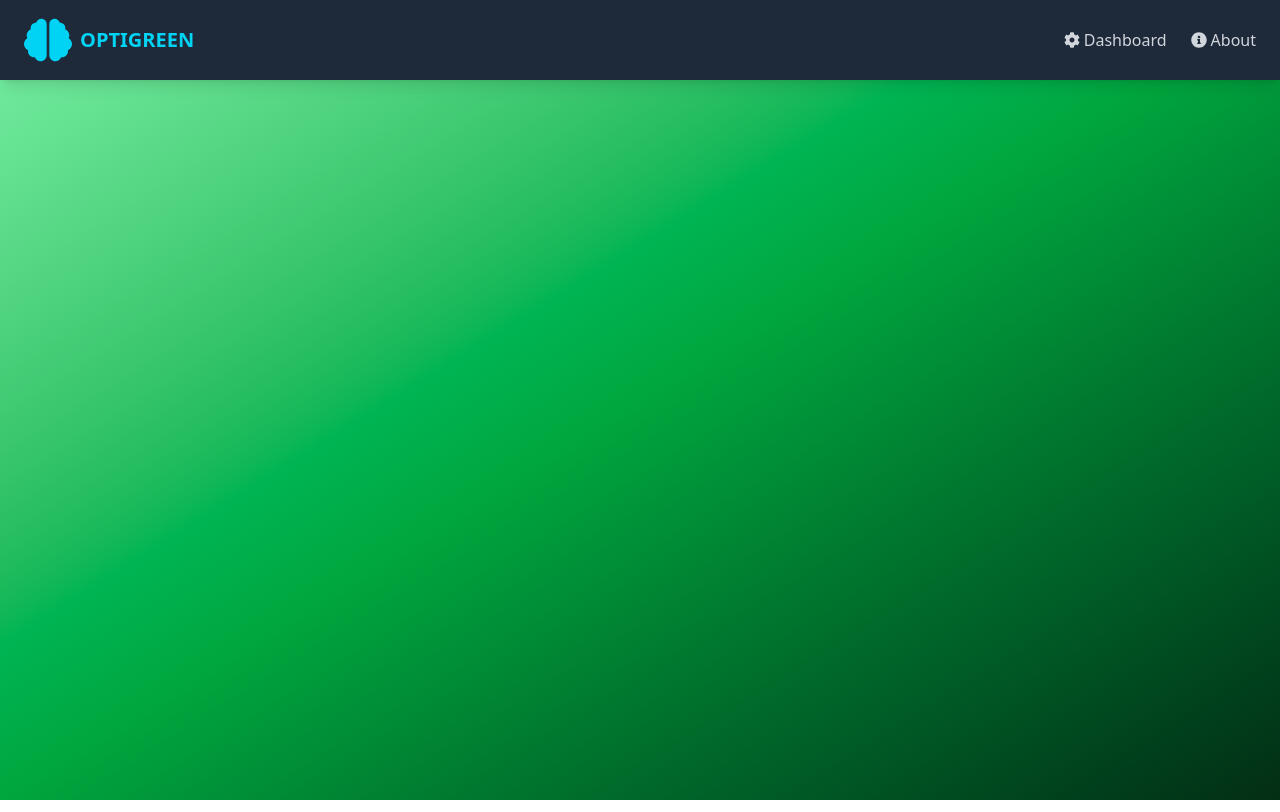
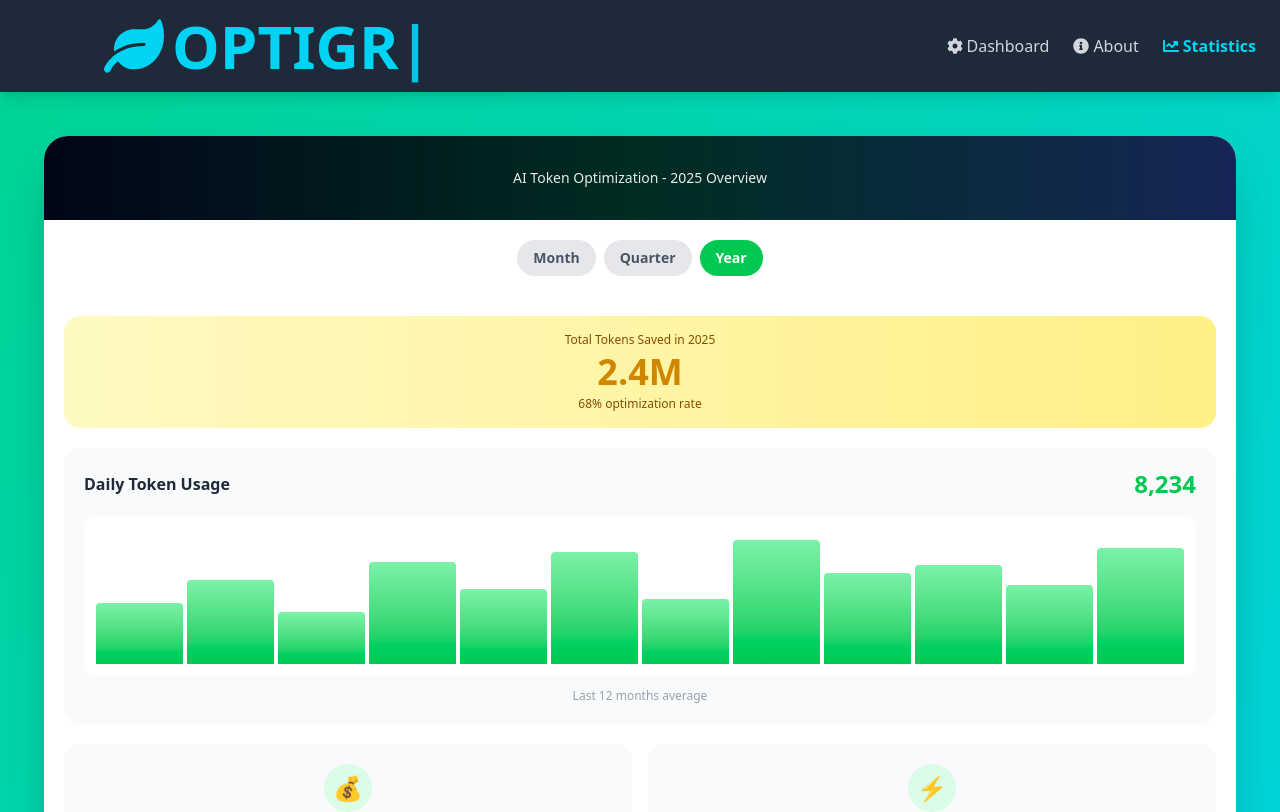
Before and after one commit to demeb324/Desert-Dev-Hackathon, a React (Vite) app in the folder tokenwise/: page /statistics in a window 1280 px wide. Shown: the top 812 px of the page. Built offline with nearby package versions, Linux system fonts and the light colour scheme.

Commit message:
statics page added

```diff
--- a/tokenwise/src/App.tsx
+++ b/tokenwise/src/App.tsx
@@ -2,18 +2,22 @@ import { BrowserRouter as Router, Routes, Route } from "react-router-dom";
 import Navbar from "./components/Navbar";
 import Dashboard from "./pages/Dashboard.tsx";
 import About from "./pages/About";
+import OptiGreenYearlyStats from "./pages/OptiGreenYearlyStats";
+import FooterCustom from "./components/FooterCustom.tsx";
 
 const App: React.FC = () => {
     return (
         <Router>
-            <div className="min-h-screen bg-gradient-to-br from-green-300 via-green-600 to-green-950 text-white">
+            <div className="min-h-screen bg-gradient-to-br from-emerald-400 to-cyan-400  text-white">
                 <Navbar />
                 <main className="p-6">
                     <Routes>
                         <Route path="/" element={<Dashboard />} />
                         <Route path="/about" element={<About />} />
+                        <Route path="/statistics" element={<OptiGreenYearlyStats />} />
                     </Routes>
                 </main>
+                <FooterCustom/>
             </div>
         </Router>
     );
--- /dev/null
+++ b/tokenwise/src/components/FooterCustom.tsx
@@ -0,0 +1,7 @@
+export default  function FooterCustom(){
+    return (
+    <div className="text-center py-5 bg-gray-50 text-xs text-black">
+        OptiGreen v1.0 • Last updated: Nov 9, 2025
+    </div>
+    )
+}
--- a/tokenwise/src/components/Navbar.tsx
+++ b/tokenwise/src/components/Navbar.tsx
@@ -1,5 +1,6 @@
 import { Link, useLocation } from "react-router-dom";
-import { FaBrain, FaCog, FaInfoCircle } from "react-icons/fa";
+import {FaBrain, FaChartLine, FaCog, FaInfoCircle, FaLeaf} from "react-icons/fa";
+import TypewriterText from "./typewriter.tsx";
 
 const Navbar: React.FC = () => {
     const location = useLocation();
@@ -12,7 +13,8 @@ const Navbar: React.FC = () => {
     return (
         <nav className="flex items-center justify-between px-6 py-4 bg-gray-800 shadow-lg">
             <Link to="/" className="flex items-center gap-2 text-xl font-bold text-cyan-400">
-                <FaBrain className="text-5xl font-extrabold" /> OPTIGREEN
+                <FaLeaf className="text-6xl font-extrabold ml-20 font-mono" />
+                <TypewriterText text="OPTIGREEN" style="text-6xl" />
             </Link>
             <div className="flex items-center gap-6">
                 <Link to="/" className={linkClass("/")}>
@@ -21,6 +23,9 @@ const Navbar: React.FC = () => {
                 <Link to="/about" className={linkClass("/about")}>
                     <FaInfoCircle /> About
                 </Link>
+                <Link to="/statistics" className={linkClass("/statistics")}>
+                    <FaChartLine /> Statistics
+                </Link>
             </div>
         </nav>
     );
--- a/tokenwise/src/components/OptimizerPanel.tsx
+++ b/tokenwise/src/components/OptimizerPanel.tsx
@@ -10,7 +10,7 @@ const OptimizerPanel: React.FC<TokenOptimizerProps> = ({ tokenInput }) => {
     const optimizedResult=  tokenInput ? optimize_prompt(tokenInput) : ' Optimized prompt preview shown here...';
 
     const beforeTokens = estimateTokens(tokenInput)
-    const afterTokens = estimateTokens(optimizedResult)
+    const afterTokens = optimizedResult ===     ' Optimized prompt preview shown here...' ? 0 : estimateTokens(optimizedResult)
    // State to manage the visual feedback (e.g., change icon/text after successful copy)
     const [isCopied, setIsCopied] = useState(false);
 
--- a/tokenwise/src/components/TokenAnalyzer.tsx
+++ b/tokenwise/src/components/TokenAnalyzer.tsx
@@ -75,7 +75,7 @@ const TokenAnalyzer: React.FC = () => {
                     <div className="flex gap-2 mt-3">
                         <div className="flex-1 bg-gray-800 px-3 py-2 rounded">
                             <div className="text-xs text-gray-400 flex items-center gap-2"><FaDollarSign /> Cost</div>
-                            <div className="text-lg font-bold text-green-400 ">${cost.toFixed(3)}</div>
+                            <div className="text-lg font-bold text-green-400 ">${cost.toFixed(5)}</div>
                         </div>
                         <div className="flex-1 bg-gray-800 px-3 py-2 rounded">
                             <div className="text-xs text-gray-400 flex items-center gap-2"><FaBolt /> Energy</div>
--- /dev/null
+++ b/tokenwise/src/components/typewriter.tsx
@@ -0,0 +1,43 @@
+import  { useState, useEffect } from "react";
+
+const TypewriterText = ({ text = "", speed = 120,pause=1000 ,style=""}) => {
+    const [displayedText, setDisplayedText] = useState("");
+    const [isDeleting, setIsDeleting] = useState(true);
+
+    useEffect(() => {
+
+        if (!text) return;
+
+        let timeout;
+        const handleTyping = () =>{
+            if(!isDeleting){
+                if(displayedText.length <  text.length){
+                    setDisplayedText(text.substring(0,displayedText.length+1))
+                    timeout = setTimeout(handleTyping, speed);
+                }else{
+                    timeout = setTimeout(() => setIsDeleting(true),pause);
+                }
+            }else{
+                if(displayedText.length > 0){
+                    setDisplayedText("")
+                    timeout = setTimeout(handleTyping, speed/2);
+                }else {
+                    setIsDeleting(false);
+                    timeout = setTimeout(handleTyping, speed);
+                }
+            }
+        }
+
+        timeout = setTimeout(handleTyping, speed);
+        return () => clearTimeout(timeout);
+    }, [displayedText,isDeleting,text, speed,pause]);
+
+    return (
+        <h1 className={style}>
+            {displayedText}
+            <span className="animate-pulse">|</span>
+        </h1>
+    );
+};
+
+export default TypewriterText;
--- a/tokenwise/src/pages/About.tsx
+++ b/tokenwise/src/pages/About.tsx
@@ -101,7 +101,7 @@ export default function About() {
         {stats.map((stat, index) => (
         <div
         key={index}
-        className="bg-green-400 bg-opacity-10 border-l-4 border-green-400 p-8 rounded-lg transition-transform duration-300 hover:-translate-y-2 cursor-pointer"
+        className="bg-cyan-200 bg-opacity-10 border-l-4  p-8 rounded-lg transition-transform duration-300 hover:-translate-y-2 cursor-pointer"
         onMouseEnter={() => setHoveredStat(index)}
         onMouseLeave={() => setHoveredStat(null)}
         >
@@ -162,7 +162,7 @@ export default function About() {
 
       {/* Impact Section */}
       <div className="bg-gradient-to-br from-green-400/10 to-blue-500/10 rounded-3xl p-12 my-10">
-        <h2 className="text-4xl md:text-5xl mb-8 text-green-400 text-center">Environmental Impact at Scale</h2>
+        <h2 className="text-4xl md:text-5xl mb-8 text-green-100 text-center">Environmental Impact at Scale</h2>
 
         <p className="text-lg md:text-xl text-white max-w-4xl mx-auto mb-5 text-center">
           AI infrastructure consumes 10-20% of data center energy globally. With AI queries projected to reach 9 trillion by 2030, the carbon impact is exponential without optimization.
--- a/tokenwise/src/pages/Dashboard.tsx
+++ b/tokenwise/src/pages/Dashboard.tsx
@@ -8,7 +8,7 @@ const Dashboard: React.FC = () => {
 // 💡 State is lifted up to the common parent
     const [optimizerInput, setOptimizerInput] = useState<TokenOptimizeInput>('');
     return (
-        <div className="min-h-screen bg-gradient-to-br from-slate-950 via-emerald-950 to-blue-950 text-white p-5">
+        <div className="min-h-screen bg-gradient-to-br text-white p-5">
             <div className="max-w-7xl mx-auto">
                 <div className="grid md:grid-cols-4 gap-6 mt-6">
                     <div className="md:col-span-1">
--- a/tokenwise/src/pages/statistics.tsx
+++ b/tokenwise/src/pages/OptiGreenYearlyStats.tsx
@@ -99,11 +99,11 @@ const ChartBar: React.FC<{ height: number }> = ({ height }) => {
 // Main Component
 const OptiGreenYearlyStats: React.FC = () => {
   return (
-  <div className="min-h-screen bg-gradient-to-br from-purple-600 to-purple-900 p-5">
-    <div className="max-w-md mx-auto bg-white rounded-3xl shadow-2xl overflow-hidden">
+  <div className="min-h-screen p-5">
+    <div className="max-w-full mx-auto bg-white rounded-3xl shadow-2xl overflow-hidden">
       {/* Header */}
-      <div className="bg-gradient-to-r from-green-500 to-green-600 p-8 text-center text-white">
-        <h1 className="text-3xl font-bold mb-1">🌿 OptiGreen</h1>
+      <div className="bg-gradient-to-r from-slate-950 via-emerald-950 to-blue-950 p-8 text-center text-white">
+
         <p className="text-sm opacity-90">AI Token Optimization - 2025 Overview</p>
       </div>
 
@@ -176,11 +176,6 @@ const OptiGreenYearlyStats: React.FC = () => {
           <div className="text-xs text-gray-400 text-center">Monthly improvement rate</div>
         </div>
       </div>
-
-      {/* Footer */}
-      <div className="text-center py-5 bg-gray-50 text-xs text-gray-400">
-        OptiGreen v1.0 • Last updated: Nov 9, 2025
-      </div>
     </div>
   </div>
   );
```
